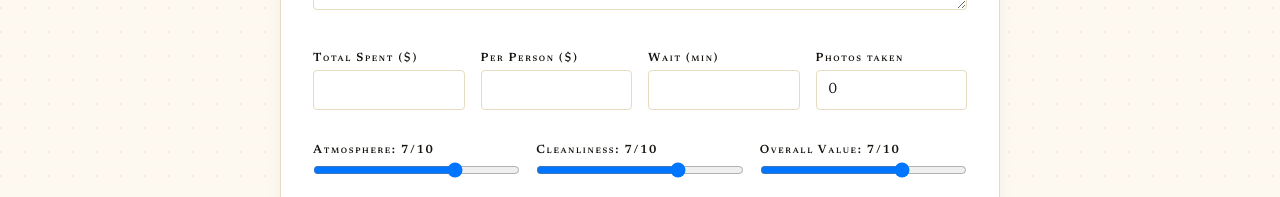
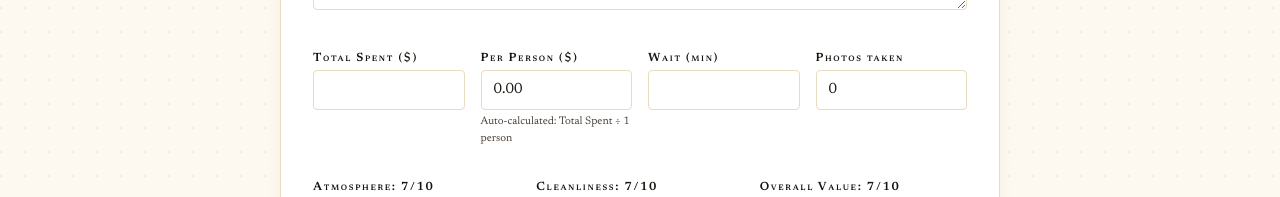
Before and after one commit to srm11671/not-the-best-app, a Next.js app: page /visit/new in a window 1280 px wide. Shown: the part 1721-1918 px from the top of the page. Built offline with nearby package versions, Linux system fonts and the light colour scheme; no server answers.

Commit message:
fix: auto-calculate Per Person from Total Spent / number of diners (was manual, could show negative)

```diff
--- a/components/new-visit-form.tsx
+++ b/components/new-visit-form.tsx
@@ -35,7 +35,6 @@ export function NewVisitForm({ visitId, initialData }: NewVisitFormProps = {}) {
   const [itemsConsidered, setItemsConsidered] = useState<ConsideredItem[]>(initialData?.itemsConsidered ?? [])
   const [wantToTryNextTime, setWantToTryNextTime] = useState(initialData?.wantToTryNextTime?.join("\n") ?? "")
   const [totalSpent, setTotalSpent] = useState(initialData?.totalSpent ? String(initialData.totalSpent) : "")
-  const [pricePerPerson, setPricePerPerson] = useState(initialData?.pricePerPerson ? String(initialData.pricePerPerson) : "")
   const [waitTimeMinutes, setWaitTimeMinutes] = useState(initialData?.waitTimeMinutes ? String(initialData.waitTimeMinutes) : "")
   const [atmosphere, setAtmosphere] = useState(initialData?.atmosphere ?? 7)
   const [cleanliness, setCleanliness] = useState(initialData?.cleanliness ?? 7)
@@ -47,6 +46,14 @@ export function NewVisitForm({ visitId, initialData }: NewVisitFormProps = {}) {
   const [criticReviewUrl, setCriticReviewUrl] = useState(initialData?.criticReviewUrl ?? "")
   const [scanning, setScanning] = useState(false)
   const [scanError, setScanError] = useState("")
+
+  const companionCount = companions.split(",").map((c) => c.trim()).filter(Boolean).length
+  const totalDiners = companionCount + 1
+  const parsedTotal = Number(totalSpent)
+  const computedPricePerPerson =
+    totalSpent.trim() && !Number.isNaN(parsedTotal) && parsedTotal > 0
+      ? Math.max(0, parsedTotal / totalDiners)
+      : 0
 
   async function handleReceiptScan(e: React.ChangeEvent<HTMLInputElement>) {
     const file = e.target.files?.[0]
@@ -114,7 +121,7 @@ export function NewVisitForm({ visitId, initialData }: NewVisitFormProps = {}) {
       itemsPassedOn: [],
       wantToTryNextTime: wantToTryNextTime.split("\n").map((s) => s.trim()).filter(Boolean),
       totalSpent: Number(totalSpent) || 0,
-      pricePerPerson: Number(pricePerPerson) || 0,
+      pricePerPerson: computedPricePerPerson,
       waitTimeMinutes: Number(waitTimeMinutes) || 0,
       atmosphere,
       cleanliness,
@@ -302,7 +309,7 @@ export function NewVisitForm({ visitId, initialData }: NewVisitFormProps = {}) {
                     }}
                   />
                   <button type="button" onClick={() => setFoodItems(foodItems.filter((_, i) => i !== idx))} className="shrink-0 text-[--rust]">
-                    <Trash2 className="h-4 w-4" />
+                  <Trash2 className="h-4 w-4" />
                   </button>
                 </div>
                 <div className="flex flex-wrap gap-1.5 mb-2">
@@ -391,7 +398,7 @@ export function NewVisitForm({ visitId, initialData }: NewVisitFormProps = {}) {
                   <Trash2 className="h-4 w-4" />
                 </button>
               </div>
-            ))}
+           ))}
           </div>
         </section>
 
@@ -407,7 +414,12 @@ export function NewVisitForm({ visitId, initialData }: NewVisitFormProps = {}) {
           </div>
           <div>
             <label className={labelClass}>Per Person ($)</label>
-            <input type="number" className={inputClass} style={{ borderColor: "var(--line)" }} value={pricePerPerson} onChange={(e) => setPricePerPerson(e.target.value)} />
+            <div className={inputClass} style={{ borderColor: "var(--line)" }}>
+              {computedPricePerPerson.toFixed(2)}
+            </div>
+            <p className="mt-1 text-[11px]" style={{ color: "var(--ink-soft)" }}>
+              Auto-calculated: Total Spent ÷ {totalDiners} {totalDiners === 1 ? "person" : "people"}
+            </p>
           </div>
           <div>
             <label className={labelClass}>Wait (min)</label>
```
